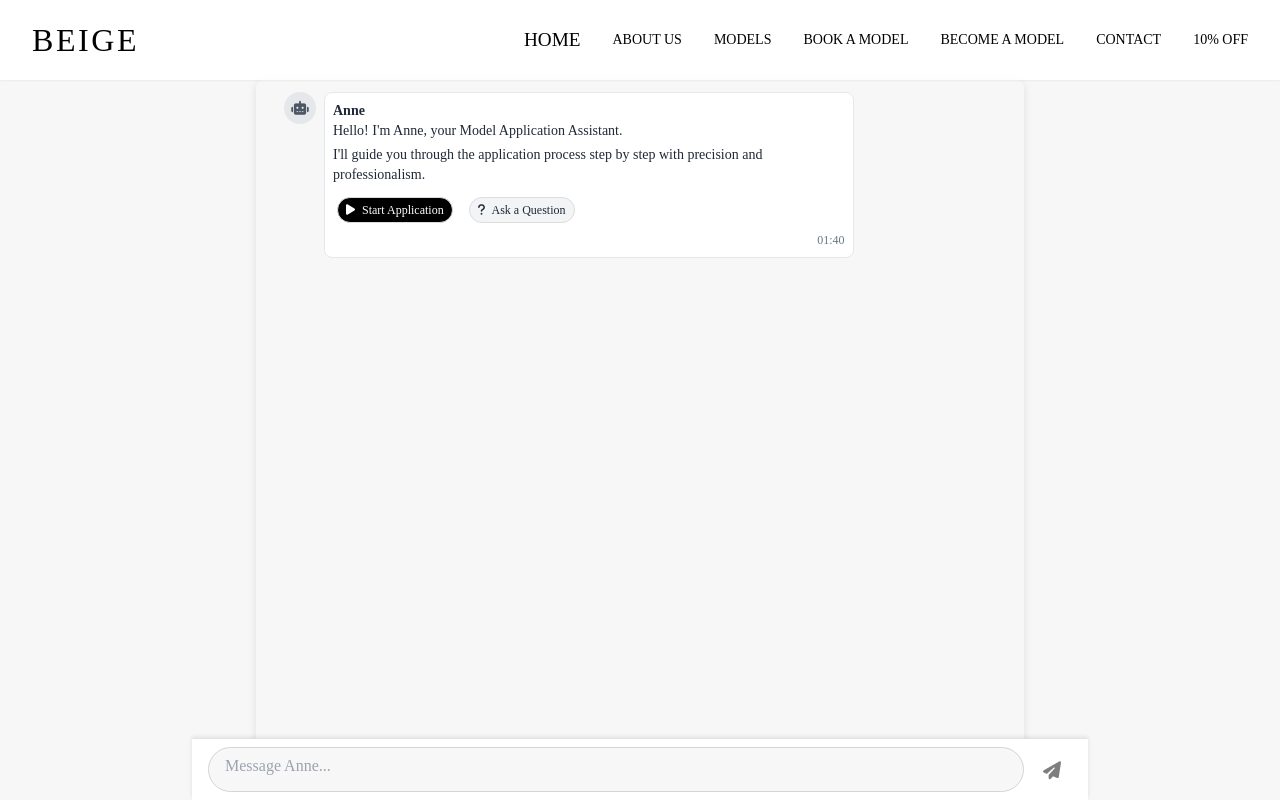
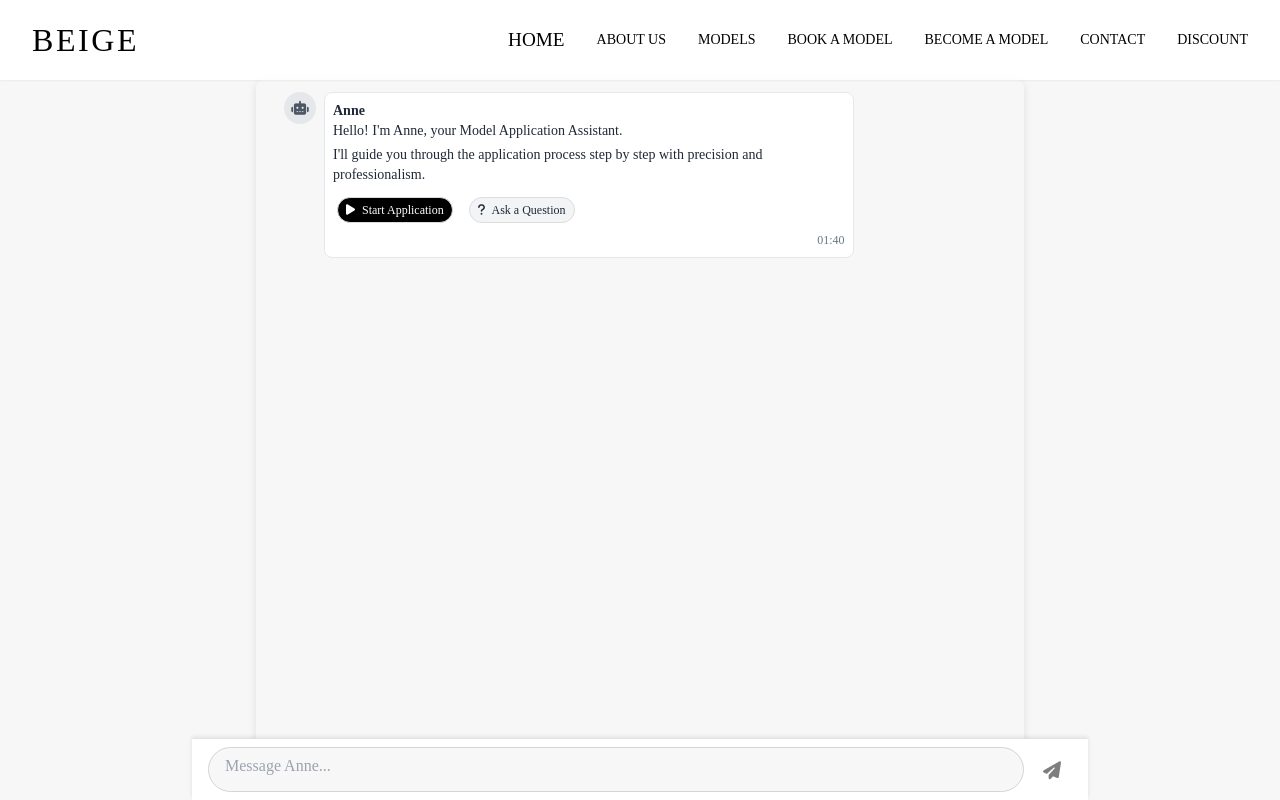
Before and after one commit to divineshedrack33220/biege, a website: page public/become-model.html in a window 1280 px wide. Drawn offline with nearby package versions, Linux system fonts and the light colour scheme; a web font is replaced by a local one.

Commit message:
Update become-model.html

```diff
--- a/public/become-model.html
+++ b/public/become-model.html
@@ -557,7 +557,7 @@
                 <a href="booking.html" class="hover:text-gray-600 transition-colors duration-300 text-sm uppercase" aria-label="Book a Model">BOOK A MODEL</a>
                 <a href="become-model.html" class="hover:text-gray-600 transition-colors duration-300 text-sm uppercase" aria-label="Become a Model">BECOME A MODEL</a>
                 <a href="contact.html" class="hover:text-gray-600 transition-colors duration-300 text-sm uppercase" aria-label="Contact">CONTACT</a>
-                <a href="discount.html" class="hover:text-gray-600 transition-colors duration-300 text-sm uppercase" aria-label="10% Discount">10% OFF</a>
+                <a href="discount.html" class="hover:text-gray-600 transition-colors duration-300 text-sm uppercase" aria-label="10% Discount">Discount</a>
             </div>
             <div class="menu-toggle" onclick="toggleMenu()" aria-label="Toggle Menu">
                 <span></span>
```
